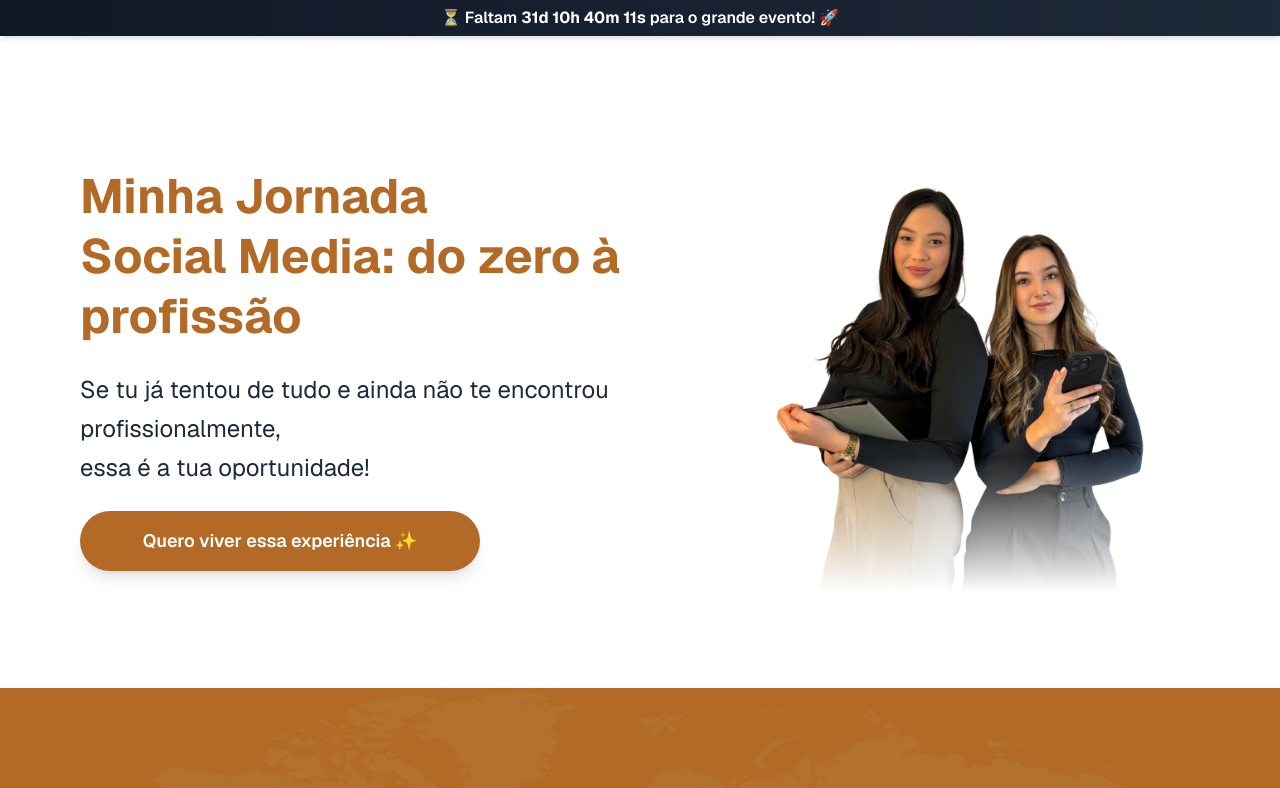
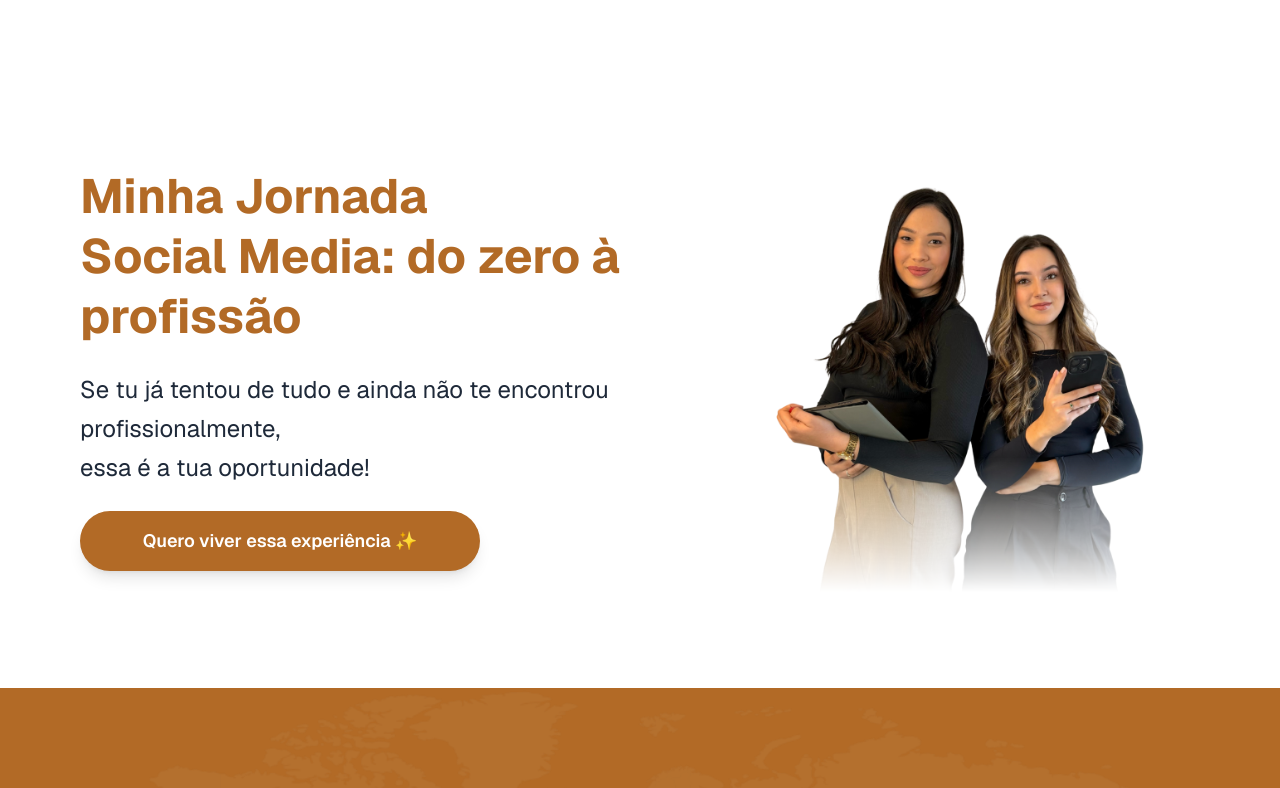
Before and after one commit to DaviGDias/minhajornadasocialmedia, a Next.js app: page / in a window 1280 px wide. Shown: the top 788 px of the page. Built offline with nearby package versions, Linux system fonts and the light colour scheme.

Commit message:
Remove countdown header from the page
Removed the fixed header displaying the countdown to the event.

```diff
--- a/src/app/page.tsx
+++ b/src/app/page.tsx
@@ -33,15 +33,7 @@ export default function Home() {
   return (
     <div className="font-sans flex flex-col min-h-screen">
       {/* HEADER FIXO */}
-      <header className="fixed top-0 left-0 w-full bg-gradient-to-r from-gray-900 to-gray-800 text-white text-center py-2 shadow-md z-50 px-2">
-        <p className="text-sm sm:text-base font-semibold leading-tight">
-          ⏳ Faltam{" "}
-          <span className="font-bold">
-            {timeLeft.days}d {timeLeft.hours}h {timeLeft.minutes}m {timeLeft.seconds}s
-          </span>{" "}
-          para o grande evento! 🚀
-        </p>
-      </header>
+
 
       <main className="mt-12 w-full flex flex-col items-center justify-center overflow-x-hidden">
         {/* SEÇÃO HERO */}
```
